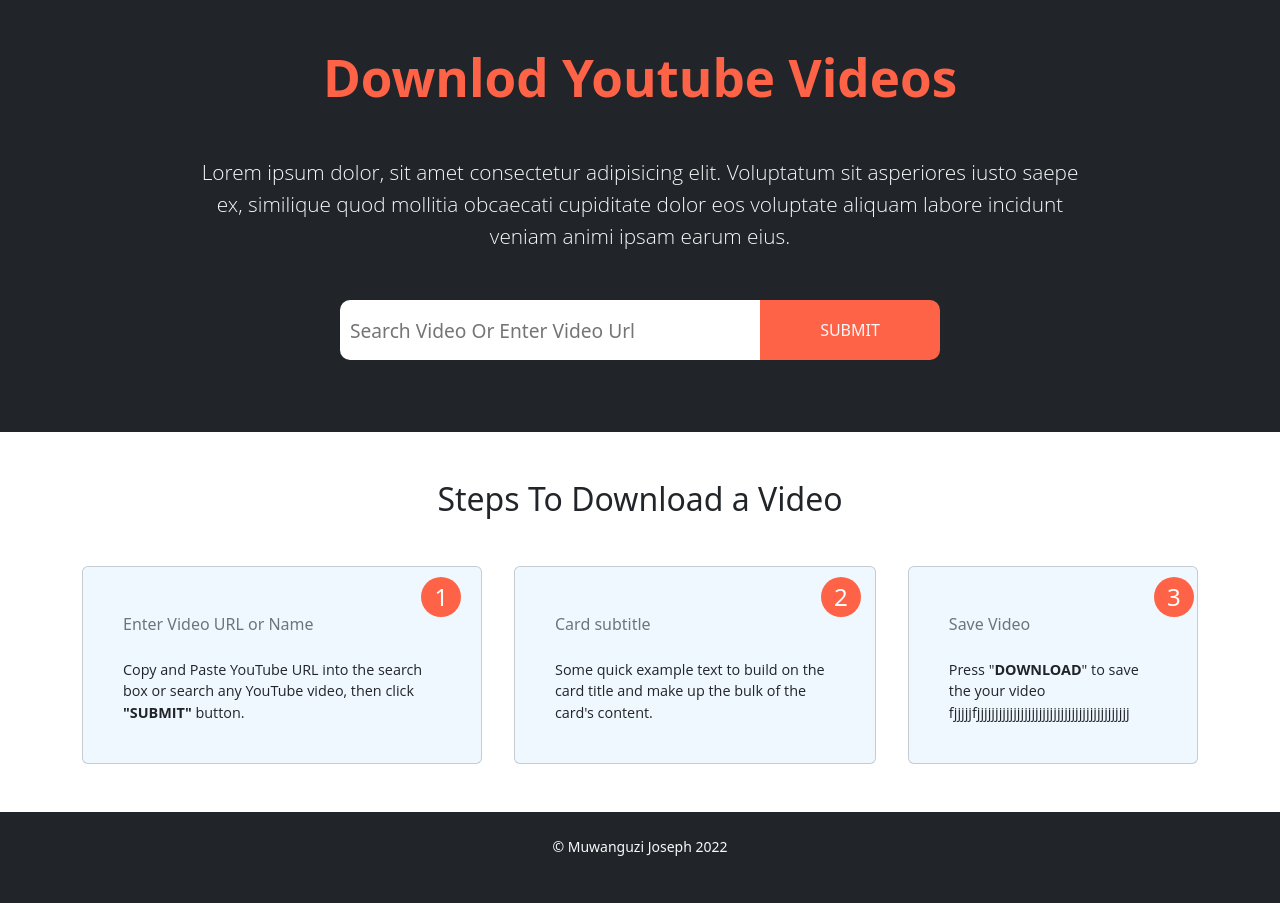
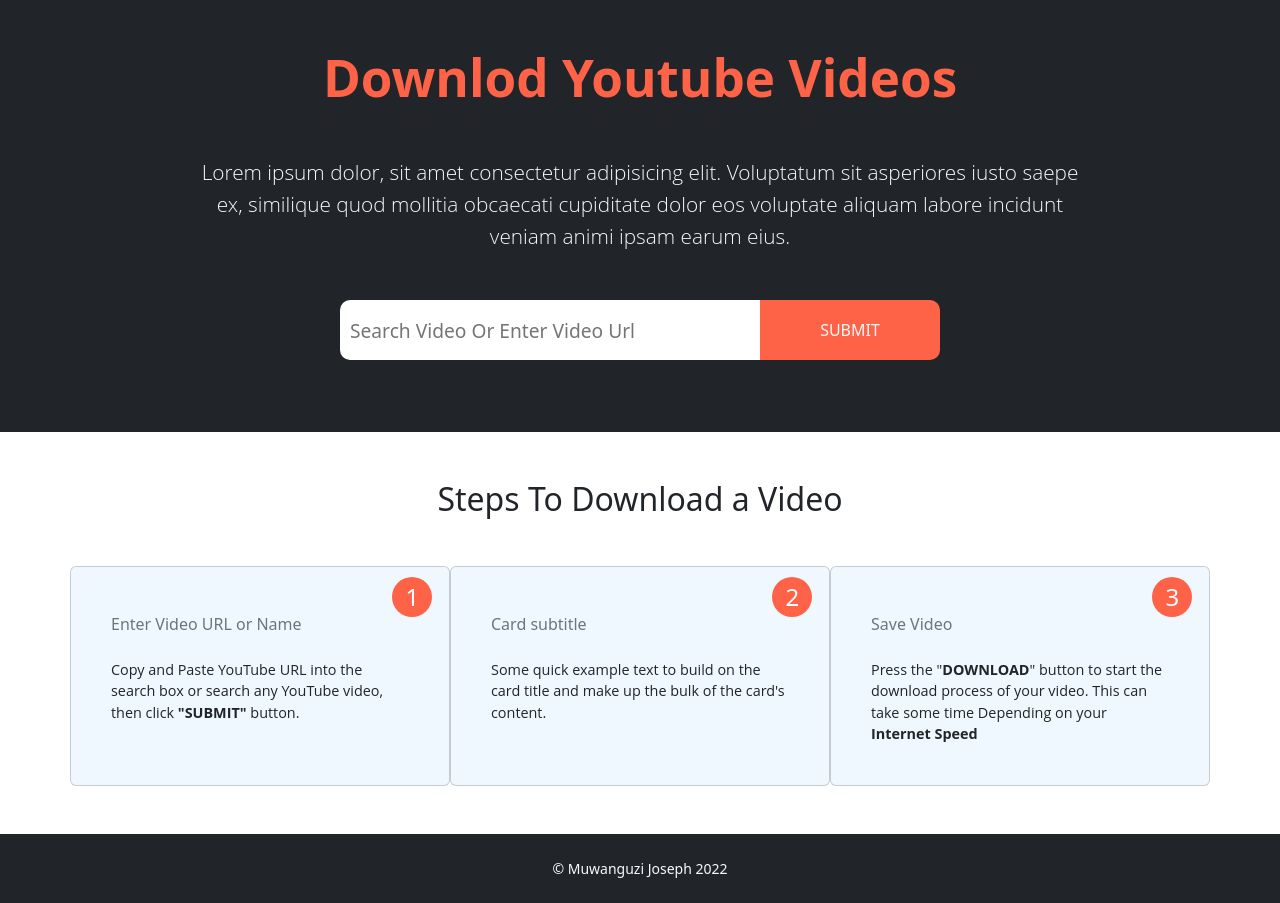
Before and after one commit to jomsey/YouTubeVideosDownloader, a Django app: page / in a window 1280 px wide. Shown: the part 118-1021 px from the top of the page. Before the commit the page ends 974 px from the top, so only its background shows below. Run offline with Django 4.2, Linux system fonts and the light colour scheme; some libraries are stand-ins or nearby versions.

Commit message:
some changes

```diff
--- a/core/templates/core/index.html
+++ b/core/templates/core/index.html
@@ -79,10 +79,12 @@
         </div>
         {% endif %}
     </div>
+
     </div>
     <h2 class="mb-5 text-center">Steps To Download a Video</h2>
     <div class="guide container mb-5">
-        <div class="card p-4">
+        <div class="row">
+            <div class="card p-4 col-md" style="gap:16px">
                 <span>1</span>
                 <div class="card-body">
                     <h6 class="card-subtitle mb-4 mt-2 text-muted">Enter Video URL or Name</h6>
@@ -90,7 +92,7 @@
                 </div>
             </div>
 
-        <div class="card p-4">
+            <div class="card p-4 col-md">
                 <span>2</span>
 
                 <div class="card-body">
@@ -98,11 +100,12 @@
                     <p class="card-text">Some quick example text to build on the card title and make up the bulk of the card's content.</p>
                 </div>
             </div>
-        <div class="card p-4">
+            <div class="card p-4 col-md">
                 <span>3</span>
                 <div class="card-body">
                     <h6 class="card-subtitle mb-4 mt-2 text-muted">Save Video</h6>
-                <p class="card-text">Press "<strong>DOWNLOAD</strong>" to save the your video fjjjjjfjjjjjjjjjjjjjjjjjjjjjjjjjjjjjjjjjjjjjjjjjj</p>
+                    <p class="card-text">Press the "<strong>DOWNLOAD</strong>" button to start the download process of your video. This can take some time Depending on your <strong>Internet Speed</strong></p>
+                </div>
             </div>
         </div>
 
--- a/core/views.py
+++ b/core/views.py
@@ -50,7 +50,7 @@ class IndexView(View):
                     search =Search(query)
 
                     results = list({ "title":result.title,
-                                     "duration":self.video_time_formatted(video.length),
+                                     "duration":self.video_time_formatted(result.length),
                                      "url":result.watch_url,
                                      "thumbnail":result.thumbnail_url,
                                      "publish_date":result.publish_date,
--- a/youtube_video_downloader_web/settings.py
+++ b/youtube_video_downloader_web/settings.py
@@ -24,7 +24,7 @@ BASE_DIR = Path(__file__).resolve().parent.parent
 SECRET_KEY = 'django-insecure-fc0i*d!a849edn7yzb8%-5)4pl4r+42=l@)d%(67s1o&$s7ylo'
 
 # SECURITY WARNING: don't run with debug turned on in production!
-DEBUG = True
+DEBUG = False
 
 ALLOWED_HOSTS = ["*"]
 
```
Lines whose indentation alone changed are shown as unchanged.
